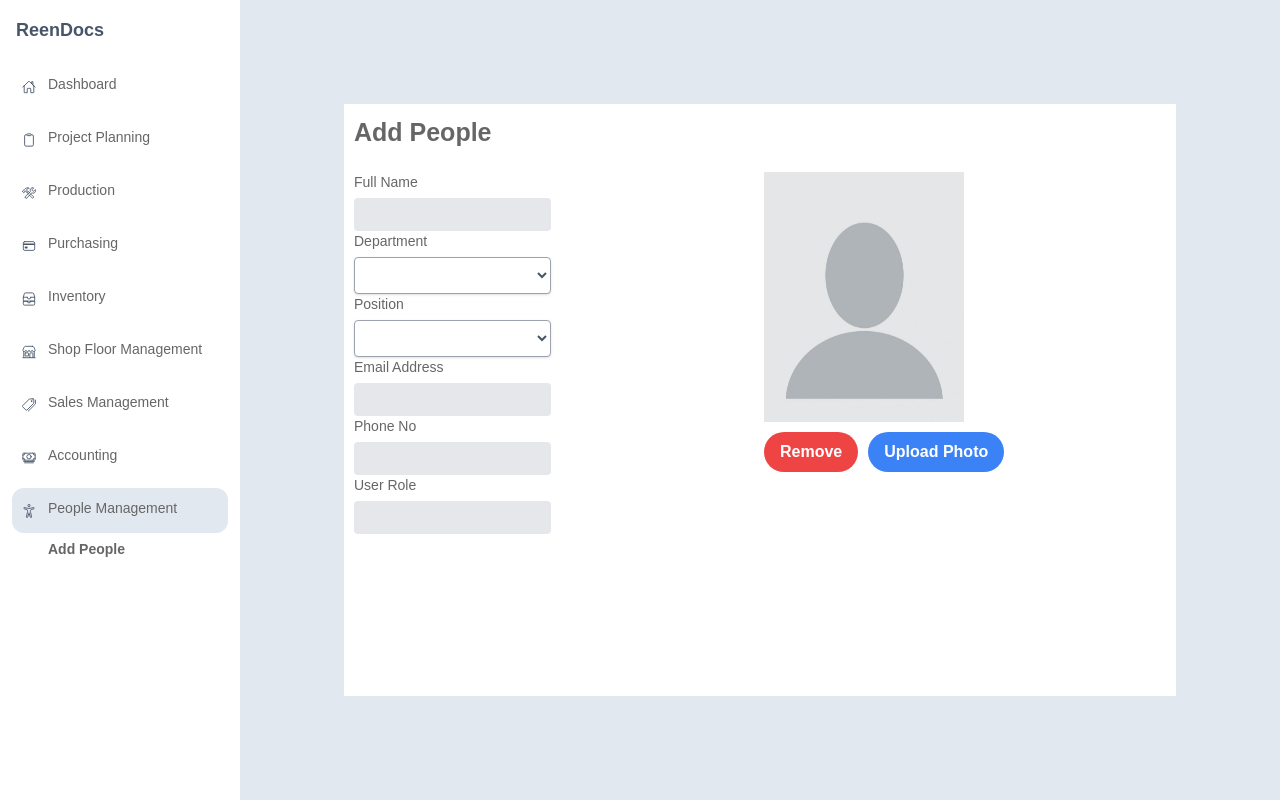
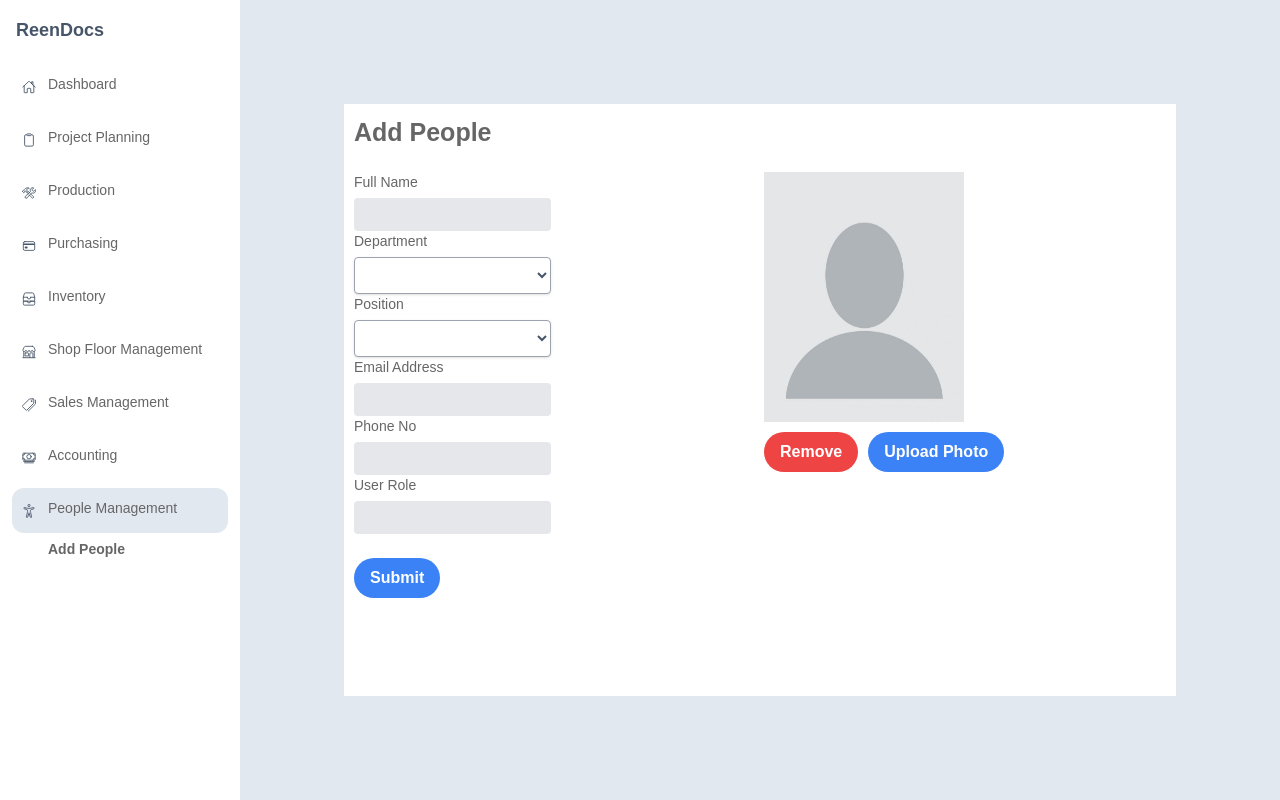
Before and after one commit to reendoobizdev/reendocsui, a Next.js app: page /people/addpeople in a window 1280 px wide. Built offline with nearby package versions, Linux system fonts and the light colour scheme; no server answers.

Commit message:
initiate POST API

```diff
--- a/pages/people/addpeople.js
+++ b/pages/people/addpeople.js
@@ -1,6 +1,7 @@
 import logo from './logo.jpeg'; // with import
 import Department from '../../service/departmentService';
 import Position from '../../service/positionService';
+import axios from 'axios';
 export default function AddPeople() {
     const mystyle = {
         color: "black",
@@ -25,9 +26,36 @@ export default function AddPeople() {
     }
     const department = Department()
     const position = Position()
+    const submitContact = async (event) => {
+        event.preventDefault();
+        const user = {
+            id: 0,
+            userName : event.target.name.value,
+            password : 123456
+        }
+        const people = {
+            id : 0,
+            departmentId : event.target.department.value,
+            positionId : event.target.position.value,
+            userId : 0,
+            fullName : event.target.name.value,
+            email: event.target.email.value,
+            phone: event.target.phone.value,
+            role : event.target.role.value,
+            photo : event.target.photo.value
+        }
+        ;
+        console.log(people)
+        (await axios.post("https://localhost:7276/people",{people}))
+        .then(res => {
+            console.log(res);
+            console.log(res.data);
+          })
+
+      };
     return (
         <div style={mystyle}>
-            <form>
+            <form onSubmit={submitContact}>
                 <div className="grid  md:grid-cols-2 gap-2">
                     <section>
                         <p style={bold}>Add People </p>
@@ -38,49 +66,63 @@ export default function AddPeople() {
                         <div className="grid md:grid-cols-2 gap-2">
                             <div>
                                 <p>Full Name </p>
-                                <input class="bg-gray-200 appearance-none border-2 border-gray-200 rounded w-full py-2 px-4 text-gray-700 leading-tight focus:outline-none focus:bg-white focus:border-purple-500" id="inline-password" type="text" />
+                                <input className="bg-gray-200 appearance-none border-2 border-gray-200 rounded w-full py-2 px-4 text-gray-700 leading-tight focus:outline-none focus:bg-white focus:border-purple-500" id="inline-password" type="text"  name="name"/>
                             </div>
                         </div>
                         <div className="grid  md:grid-cols-2 gap-2">
                             <div><p>Department </p>
-                                <select class="bg-gray-200 block  w-full bg-white border border-gray-400 hover:border-gray-500 px-4 py-2 pr-8 rounded shadow leading-tight focus:outline-none focus:shadow-outline">
+                                <select name='department' className="bg-gray-200 block  w-full bg-white border border-gray-400 hover:border-gray-500 px-4 py-2 pr-8 rounded shadow leading-tight focus:outline-none focus:shadow-outline">
                                     {department}
+                                    {/* <option value={'test'}>test</option> */}
+
                                 </select>
                             </div>
 
                         </div>
                         <div className="grid  md:grid-cols-2 gap-2">
                             <div><p>Position</p>
-                                <select class="bg-gray-200 block  w-full bg-white border border-gray-400 hover:border-gray-500 px-4 py-2 pr-8 rounded shadow leading-tight focus:outline-none focus:shadow-outline">
+                                <select name='position' className="bg-gray-200 block  w-full bg-white border border-gray-400 hover:border-gray-500 px-4 py-2 pr-8 rounded shadow leading-tight focus:outline-none focus:shadow-outline">
                                     {position}
+                                    {/* <option value={'test'}>test</option> */}
                                 </select>
                             </div>
 
                         </div>
                         <div className="grid  md:grid-cols-2 gap-2">
                             <div> <p>Email Address</p>
-                                <input class="bg-gray-200 appearance-none border-2 border-gray-200 rounded w-full py-2 px-4 text-gray-700 leading-tight focus:outline-none focus:bg-white focus:border-purple-500" id="inline-password" type="text" />
+                                <input className="bg-gray-200 appearance-none border-2 border-gray-200 rounded w-full py-2 px-4 text-gray-700 leading-tight focus:outline-none focus:bg-white focus:border-purple-500" id="inline-password" type="text" name='email' />
                             </div>
                         </div>
                         <div className="grid  md:grid-cols-2 gap-2">
                             <div> <p>Phone No </p>
-                                <input class="bg-gray-200 appearance-none border-2 border-gray-200 rounded w-full py-2 px-4 text-gray-700 leading-tight focus:outline-none focus:bg-white focus:border-purple-500" id="inline-password" type="text" />
+                                <input name='phone' className="bg-gray-200 appearance-none border-2 border-gray-200 rounded w-full py-2 px-4 text-gray-700 leading-tight focus:outline-none focus:bg-white focus:border-purple-500" id="inline-password" type="text" />
                             </div>
                         </div>
                         <div className="grid  md:grid-cols-2 gap-2">
                             <div> <p>User Role </p>
-                                <input class="bg-gray-200 appearance-none border-2 border-gray-200 rounded w-full py-2 px-4 text-gray-700 leading-tight focus:outline-none focus:bg-white focus:border-purple-500" id="inline-password" type="text" />
+                                <input name='role' className="bg-gray-200 appearance-none border-2 border-gray-200 rounded w-full py-2 px-4 text-gray-700 leading-tight focus:outline-none focus:bg-white focus:border-purple-500" id="inline-password" type="text" />
                             </div>
                         </div>
                     </div>
                     <div>
-                        <img src={logo.src} style={photo} />
-                        <button class="bg-red-500 hover:bg-red-700 text-white font-bold py-2 px-4 rounded-full">
+                        <img name="photo" src={logo.src} style={photo} />
+                        <button className="bg-red-500 hover:bg-red-700 text-white font-bold py-2 px-4 rounded-full">
                             Remove
                         </button>
-                        <button class="bg-blue-500 hover:bg-blue-700 text-white font-bold py-2 px-4 rounded-full" style={{ marginLeft: "10px", marginTop: "10px" }}>
+                        <button className="bg-blue-500 hover:bg-blue-700 text-white font-bold py-2 px-4 rounded-full" style={{ marginLeft: "10px", marginTop: "10px" }}>
                             Upload Photo
                         </button>
+                    </div>
+                </div>
+                <div className="grid md:grid-cols-2 gap-2">
+                    <div>
+                        <br></br>
+                        <button
+        type="submit"
+        className="px-4 py-2 font-bold text-white bg-blue-500 rounded-full hover:bg-blue-700"
+      >
+        Submit
+      </button>
                     </div>
                 </div>
 
--- a/pages/people/index.js
+++ b/pages/people/index.js
@@ -1,6 +1,6 @@
 import React from 'react';
 import ReactDOM from 'react-dom';
-import UsingFetch from '../../service/peopleService';
+import {UsingFetch } from '../../service/peopleService';
 import axios from 'axios';
 import Cleave from 'cleave.js/react';
 export default function People() {
@@ -20,9 +20,7 @@ export default function People() {
 
     const users = UsingFetch()
 
-    const deletes = (id) =>{
-        axios.delete(`https://localhost:7276/api/People/${id}`);
-    }
+    // const deletes = deletePeople(id)
     return (
         <div>
 
--- a/service/departmentService.js
+++ b/service/departmentService.js
@@ -20,7 +20,7 @@ const Department = () => {
     return (
         department.length > 0 && (
             department.map(user => (
-                <option>{user.name}</option>
+                <option key={user.id} value={user.id}>{user.name}</option>
             ))
         )
     )
--- a/service/positionService.js
+++ b/service/positionService.js
@@ -20,7 +20,7 @@ const Position = () => {
     return (
         position.length > 0 && (
             position.map(user => (
-                <option>{user.name}</option>
+                <option key={user.id} value={user.id} >{user.name}</option>
             ))
         )
     )
```
Also changed, not shown: service/peopleService.js (+10 -8 lines).
